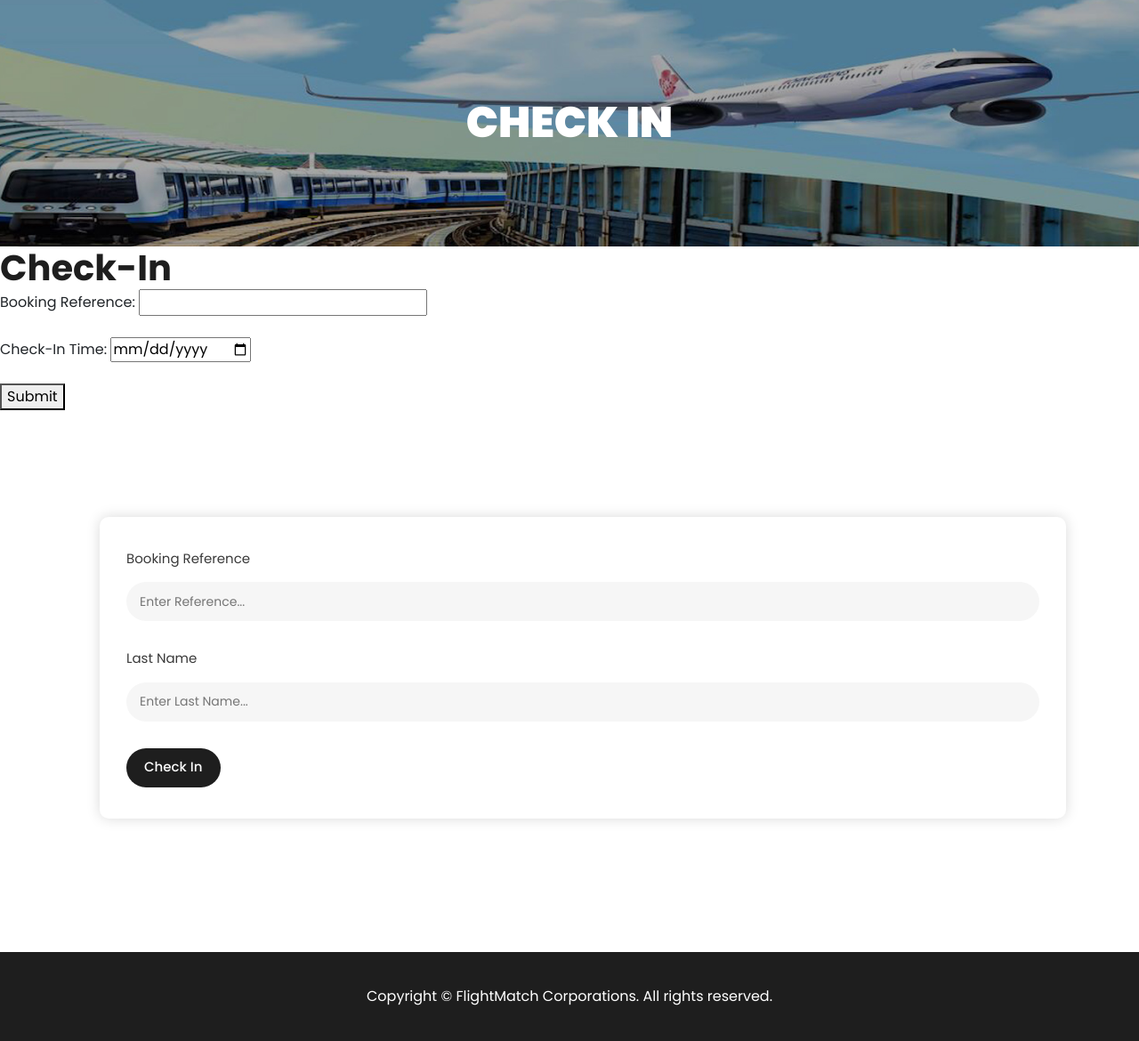
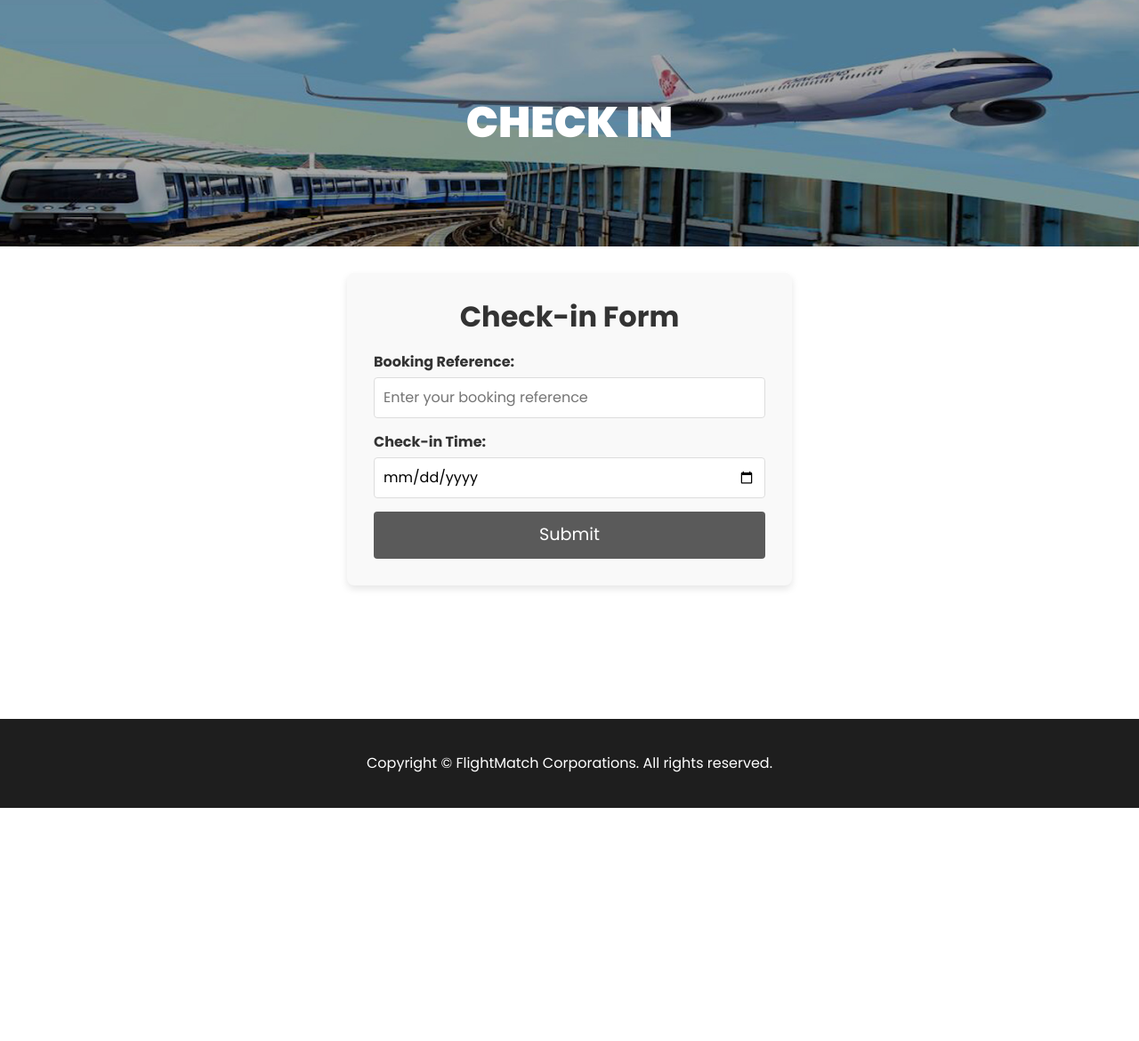
Before and after one commit to Daniel-Stephende5/IM2-Repository, a Django app: page /checkin/ in a window 1280 px wide. Shown: the part 127-1297 px from the top of the page at 89% size. After the commit the page ends 1035 px from the top, so only its background shows below. Run offline with Django 5.2, Linux system fonts and the light colour scheme; some libraries are stand-ins or nearby versions.

Commit message:
Checkin Backend Working now

```diff
--- /dev/null
+++ b/NewDjango/myblogsite/blog/static/assets/css/checkin.css
@@ -0,0 +1,89 @@
+/* Add this to your CSS */
+.success {
+  color: green;
+  align-items: center;
+}
+
+.error {
+  color: red;
+}
+
+/* General form container styling */
+.checkin {
+  max-width: 500px;
+  margin: auto;
+  margin-top: 30px;
+  padding: 30px;
+  background-color: #f9f9f9;
+  border-radius: 8px;
+  box-shadow: 0 4px 8px rgba(0, 0, 0, 0.1);
+  text-align: center;
+}
+
+/* Title styling */
+.checkin h2 {
+  font-size: 2rem;
+  margin-bottom: 20px;
+  color: #333;
+}
+
+/* Styling for each form group */
+.checkin .form-group {
+  margin-bottom: 15px;
+  text-align: left;
+  display: block;
+}
+
+.checkin .form-group label {
+  font-size: 1rem;
+  font-weight: bold;
+  color: #333;
+  display: block;
+  margin-bottom: 5px;
+}
+
+.checkin .form-group input {
+  width: 100%;
+  padding: 10px;
+  font-size: 1rem;
+  border: 1px solid #ddd;
+  border-radius: 4px;
+  box-sizing: border-box;
+  background-color: #fff;
+}
+
+/* Input focus state */
+.checkin .form-group input:focus {
+  outline: none;
+  border-color: #ff8000; /* Green color on focus */
+}
+
+/* Submit button styling */
+.checkin .submit-btn {
+  width: 100%;
+  padding: 12px;
+  font-size: 1.2rem;
+  background-color: #5a5a5a; /* Green color */
+  color: white;
+  border: none;
+  border-radius: 4px;
+  cursor: pointer;
+  transition: background-color 0.3s;
+}
+
+/* Submit button hover effect */
+.checkin .submit-btn:hover {
+  background-color: #000000;
+}
+
+/* Responsive Design */
+@media (max-width: 600px) {
+  .checkin {
+    padding: 20px;
+    width: 90%;
+  }
+
+  .checkin .submit-btn {
+    font-size: 1rem;
+  }
+}
--- a/NewDjango/myblogsite/blog/templates/checkin.html
+++ b/NewDjango/myblogsite/blog/templates/checkin.html
@@ -29,6 +29,7 @@
     <link rel="stylesheet" href="{% static 'assets/css/owl.css' %}" />
     <link rel="stylesheet" href="{% static 'assets/css/animate.css' %}" />
     <link rel="stylesheet" href="{% static 'assets/css/navybar.css' %}" />
+    <link rel="stylesheet" href="{% static 'assets/css/checkin.css' %}" />
     <link
       rel="stylesheet"
       href="https://unpkg.com/swiper@7/swiper-bundle.min.css"
@@ -164,28 +165,40 @@
       </div>
     </div>
 
-    <h1>Check-In</h1>
-    <form method="POST">
+
+    {% if messages %}
+    <ul>
+      {% for message in messages %}
+      <li class="{{ message.tags }}">{{ message }}</li>
+      {% endfor %}
+    </ul>
+    {% endif %}
+
+    <div class="checkin">
+      <h2>Check-in Form</h2>
+      <form method="POST" class="checkin-form">
         {% csrf_token %}
+
+        <div class="form-group">
           <label for="booking_reference">Booking Reference:</label>
           <input
             type="text"
+            id="booking_reference"
             name="booking_reference"
-        id="booking_reference"
+            placeholder="Enter your booking reference"
             required
-      /><br /><br />
+          />
+        </div>
 
-      <label for="checkin_time">Check-In Time:</label>
-      <input
-        type="date"
-        name="checkin_time"
-        id="checkin_time"
-        required
-      /><br /><br />
+        <div class="form-group">
+          <label for="checkin_time">Check-in Time:</label>
+          <input type="date" id="checkin_time" name="checkin_time" required />
+        </div>
 
-      <button type="submit">Submit</button>
+        <button type="submit" class="submit-btn">Submit</button>
       </form>
-
+  </div>
+    {% comment %}
     <div class="contact-page section">
       <div class="container">
         <div class="row">
@@ -194,16 +207,15 @@
               {% csrf_token %}
               <div class="row">
                 <div class="col-lg-12">
-                  <fieldset>
-                    <label>Booking Reference</label>
+   <form method="POST">
+      {% csrf_token %}
+      <label for="booking_reference">Booking Reference:</label>
       <input
         type="text"
+        id="booking_reference"
         name="booking_reference"
-                      id="booking_reference"
-                      placeholder="Enter Reference..."
-                      required=""
+        required
       />
-                  </fieldset>
                 </div>
                 <div class="col-lg-12">
                   <fieldset>
@@ -228,6 +240,7 @@
         </div>
       </div>
     </div>
+    {% endcomment %}
 
     <footer>
       <div class="container">
--- a/NewDjango/myblogsite/blog/urls.py
+++ b/NewDjango/myblogsite/blog/urls.py
@@ -8,11 +8,9 @@ urlpatterns = [
     path('flights/', views.flights_view, name='flights'),
     path('info/', views.info_view, name='info'),
     path('checkin/', views.checkin_view, name='checkin'),
+    path('checkin/', views.checkin_form, name='checkin'),
     path('booking/', views.booking_view, name='booking'),
     path('logout/', views.logout_view, name='logout'),
     path('contact/', views.contact_view, name='contact'),
     path('customerlogs/', views.customer_logs_view, name ='customerlogs'),
-    path('checkins/', views.checkin_list, name='checkin_list'),
-    path('checkins/create/', views.checkin_create, name='checkin_create'),
-    path('checkin/', views.checkin_form, name='checkin_form'),
 ]
--- a/NewDjango/myblogsite/blog/views.py
+++ b/NewDjango/myblogsite/blog/views.py
@@ -8,22 +8,8 @@ from django.shortcuts import render
 from .models import CheckIn
 from .forms import CheckInForm
 
-def checkin_form(request):
-    if request.method == 'POST':
-        # Get data from the form
-        booking_reference = request.POST.get('booking_reference')
-        checkin_time = request.POST.get('checkin_time')
 
-        # Debugging line: Check if the data is being captured correctly
-        print(f"Booking Reference: {booking_reference}, Check-in Time: {checkin_time}")
 
-        # Save the data to the database
-        CheckIn.objects.create(booking_reference=booking_reference, checkin_time=checkin_time)
-
-        # Simple response to indicate success
-        return HttpResponse("Check-in successfully created!")
-
-    return render(request, 'checkin_form.html')  # Show form on GET request
 # Signup View
 def signup_view(request):
     if request.method == 'POST':
@@ -93,10 +79,24 @@ def info_view(request):
 
 # Check-In View
 def checkin_view(request):
+    if request.method == 'POST':  # Handle form submission
+        booking_reference = request.POST.get('booking_reference')
+        checkin_time = request.POST.get('checkin_time')
+
+        # Debugging line to check if form data is being captured correctly
+        print(f"Booking Reference: {booking_reference}, Check-in Time: {checkin_time}")
+
+        # Save to the database
+        CheckIn.objects.create(booking_reference=booking_reference, checkin_time=checkin_time)
+
+        # Add success message to the messages framework
+        messages.success(request, "Check-in successfully created!")
+
+    # Check if the user is authenticated
     if request.user.is_authenticated:
-        return render(request, 'checkinlogin.html')
+        return render(request, 'checkinlogin.html')  # Render checkinlogin.html for logged-in users
     else:
-        return render(request, 'checkin.html')
+        return render(request, 'checkin.html')  # Render checkin.html for non-authenticated users
 
 def checkin_list(request):
     checkins = CheckIn.objects.all()  # Fetch all check-ins
@@ -119,6 +119,22 @@ def checkin_create(request):
 
     return render(request, 'blog/checkin_create.html', {'form': form})
 
+def checkin_form(request):
+    if request.method == 'POST':
+        booking_reference = request.POST.get('booking_reference')
+        checkin_time = request.POST.get('checkin_time')
+
+        # Debugging line to check the values coming from the form
+        print(f"Booking Reference: {booking_reference}, Check-in Time: {checkin_time}")
+
+        # Save the data to the database
+        CheckIn.objects.create(booking_reference=booking_reference, checkin_time=checkin_time)
+
+        # Add a success message
+        messages.success(request, "Check-in successfully created!")
+
+    return render(request, 'checkin.html')  # Renders the checkin.html template
+
 # Contact View
 def contact_view(request):
     if request.method == 'POST':
```
Also changed, not shown: NewDjango/myblogsite/blog/forms.py (+9 -7 lines). Lines whose indentation alone changed are shown as unchanged.
